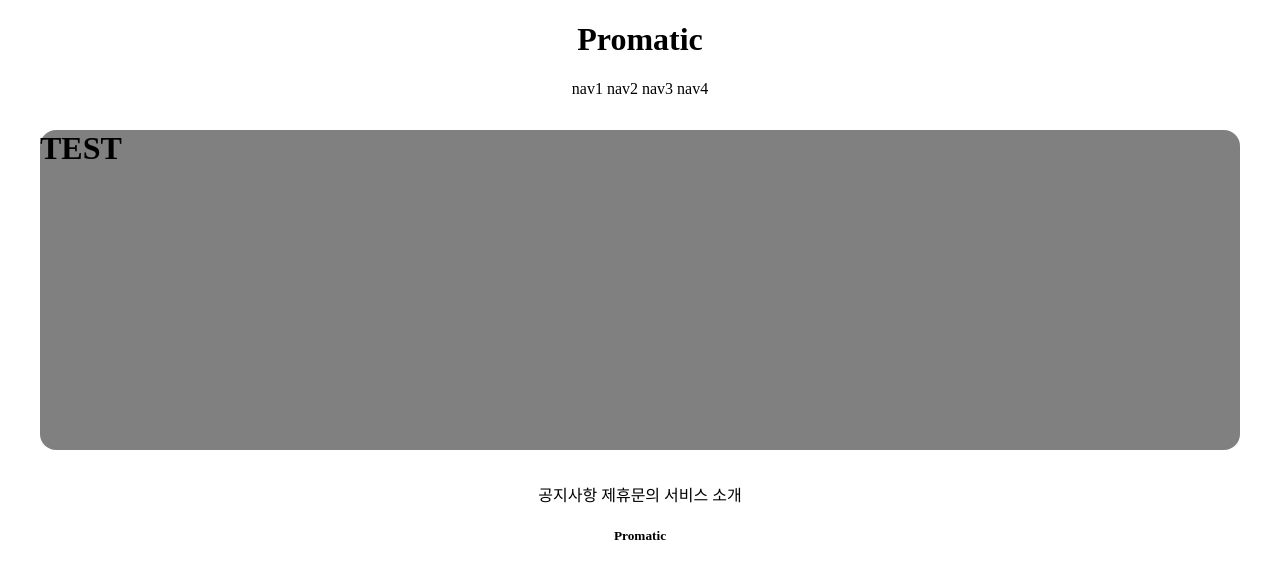
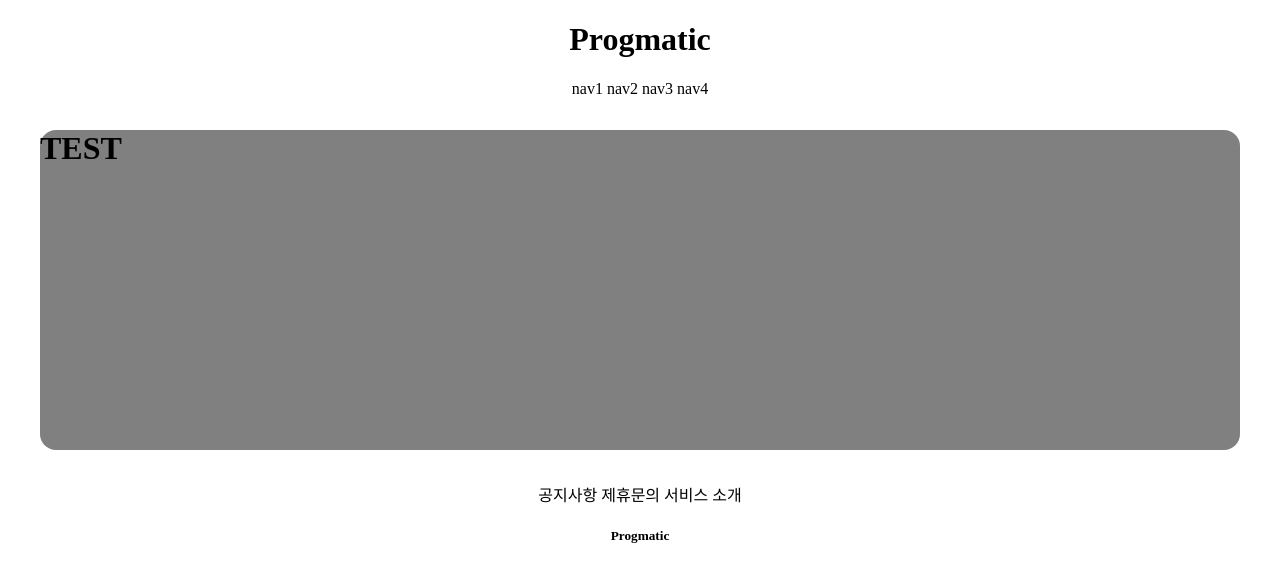
Before and after one commit to success899/test, a Django app: page /accounts/hello_world/ in a window 1280 px wide. Shown: the top 582 px of the page. Run offline with Django 3.2, Linux system fonts and the light colour scheme; parts of the project's set-up code (start-up, migrations or seed data) failed here and were passed over.

Commit message:
210706 test commit 1

```diff
--- a/templates/footer.html
+++ b/templates/footer.html
@@ -5,6 +5,6 @@
         <span>서비스 소개</span>
     </div>
     <div>
-        <h5>Promatic</h5>
+        <h5>Progmatic</h5>
     </div>
 </div>
--- a/templates/header.html
+++ b/templates/header.html
@@ -1,6 +1,6 @@
 <div style="text-align: center">
     <div>
-        <h1>Promatic</h1>
+        <h1>Progmatic</h1>
     </div>
     <div>
         <span>nav1</span>
```
